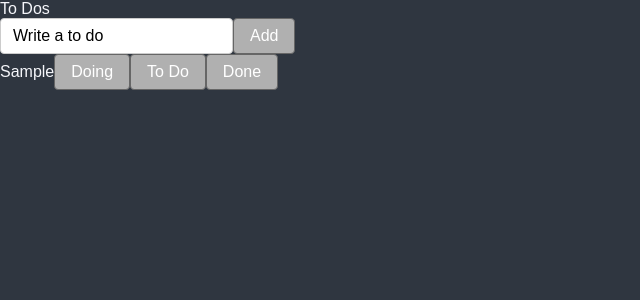
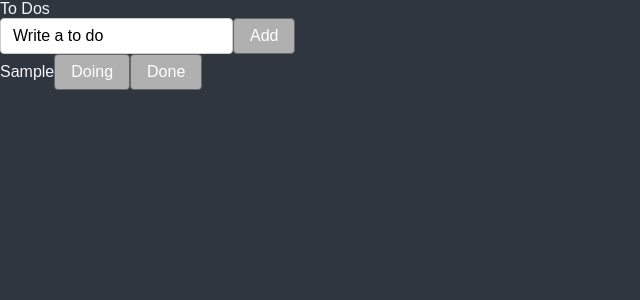
Before and after one commit to wwwkimminja/masterclass, a React (Create React App) app: page / in a window 1280 px wide. Both pictures are taken after typing "Sample" into the empty fields and a click on the button "Add". Shown: the top 300 px of the page, without its empty margins (0-640 px from the left). Built offline with nearby package versions, Linux system fonts and the light colour scheme.

Commit message:
category updates with Recoil state management

```diff
--- a/src/components/ToDo.tsx
+++ b/src/components/ToDo.tsx
@@ -1,12 +1,40 @@
-import { IToDo } from '../atoms';
+import { useSetRecoilState } from 'recoil';
+import { IToDo, toDoState } from '../atoms';
 
-function ToDo({ text }: IToDo) {
+function ToDo({ text, category, id }: IToDo) {
+  const setToDos = useSetRecoilState(toDoState);
+  const onClick = (event: React.MouseEvent<HTMLButtonElement>) => {
+    const {
+      currentTarget: { name },
+    } = event;
+    setToDos((oldToDos) => {
+      const targetIndex = oldToDos.findIndex((toDo) => toDo.id === id);
+      const newToDo = { text, id, category: name as IToDo['category'] };
+      return [
+        ...oldToDos.slice(0, targetIndex),
+        newToDo,
+        ...oldToDos.slice(targetIndex + 1),
+      ];
+    });
+  };
   return (
     <li>
       <span>{text}</span>
-      <button>Doing</button>
-      <button>To Do</button>
-      <button>Done</button>
+      {category !== 'DOING' && (
+        <button name="DOING" onClick={onClick}>
+          Doing
+        </button>
+      )}
+      {category !== 'TO_DO' && (
+        <button name="TO_DO" onClick={onClick}>
+          To Do
+        </button>
+      )}
+      {category !== 'DONE' && (
+        <button name="DONE" onClick={onClick}>
+          Done
+        </button>
+      )}
     </li>
   );
 }
```
